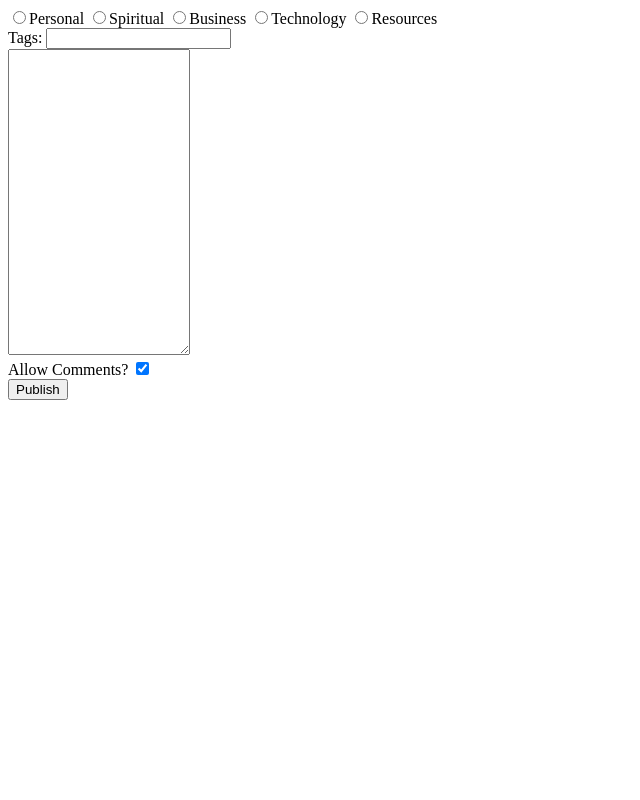
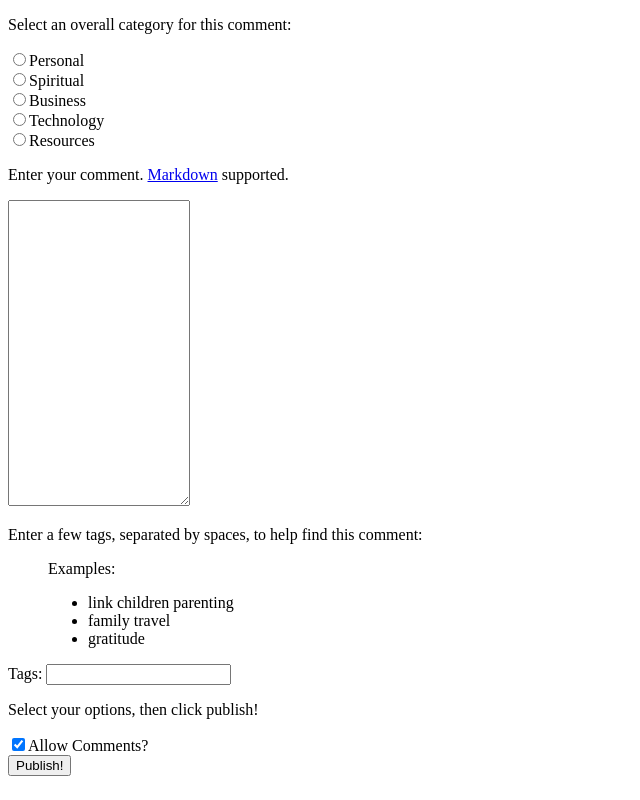
Before and after one commit to acbilson/chaos-micropub, a Flask app: template src/app/templates/create.html in a window 1280 px wide. Shown: the whole page, without its empty margins (0-640 px from the left). Run offline with Flask 2, Linux system fonts and the light colour scheme; the template is opened without the code that fills it, so the values that code supplies are empty.

Commit message:
updates ui

```diff
--- a/src/app/templates/create.html
+++ b/src/app/templates/create.html
@@ -1,38 +1,53 @@
 <!DOCTYPE html>
 <html>
+
 <head>
-  <title>Of Chaos and Order - Create</title>
-  <link href="{{ style }}" type="text/css" rel="stylesheet">
-  <link href="{{ normalize_style }}" type="text/css" rel="stylesheet">
+    <title>Of Chaos and Order - Create</title>
+    <link href="{{ style }}" type="text/css" rel="stylesheet">
+    <link href="{{ normalize_style }}" type="text/css" rel="stylesheet">
 </head>
-  <body>
+
+<body>
     <form action="{{ create_route }}" method="POST" class="entry-form">
 
-      <div class="categories">
-        <input type="radio" name="category" value="personal" class="category">Personal</input>
-        <input type="radio" name="category" value="spiritual" class="category">Spiritual</input>
-        <input type="radio" name="category" value="business" class="category">Business</input>
-        <input type="radio" name="category" value="technology" class="category">Technology</input>
-        <input type="radio" name="category" value="resources" class="category">Resources</input>
+      <p>Select an overall category for this comment:</p>
+       <div class="categories">
+            <div><input id="personal" type="radio" name="category" value="personal" class="category" /><label for="personal">Personal</label></div>
+            <div><input id="spiritual" type="radio" name="category" value="spiritual" class="category" /><label for="spiritual">Spiritual</label></div>
+            <div><input id="business" type="radio" name="category" value="business" class="category" /><label for="business">Business</label></div>
+            <div><input id="technology" type="radio" name="category" value="technology" class="category" /><label for=" technology">Technology</label></div>
+            <div><input id="resources" type="radio" name="category" value="resources" class="category" /><label for="resources">Resources</label></div>
       </div>
+
+      <p>Enter your comment. <a href="https://www.markdownguide.org/cheat-sheet">Markdown</a> supported.</p>
+      <div>
+        <textarea name="content" rows=20 class="content"></textarea>
+      </div>
+
+      <p>Enter a few tags, separated by spaces, to help find this comment:</p>
+
+      <blockquote>
+        Examples:<br />
+        <ul>
+        <li>link children parenting</li>
+        <li>family travel</li>
+        <li>gratitude</li>
+        </ul>
+      </blockquote>
 
       <div class="tags">
         <label for="tags">Tags:</label>
         <input type="text" name="tags" class="tag">
       </div>
 
-      <div>
-        <textarea name="content" rows=20 class="content"></textarea>
-      </div>
-
-      <div>
-      <label for="comments">Allow Comments?</label>
-      <input type="checkbox" id="comments" name="comments" checked>
+      <p>Select your options, then click publish!</p>
+      <div class="options">
+          <div><input id="comments" type="checkbox" name="comments" class="option" checked><label for="comments">Allow Comments?</label></div>
       </div>
 
       <div class="buttons">
         <input id="date" type="text" name="current_date" value="" hidden>
-        <button type="submit">Publish</button>
+        <button type="submit">Publish!</button>
       </div>
     </form>
       <script type="text/javascript" src="{{ script }}"></script>
```
Also changed, not shown: src/app/static/css/micropub.css (+46 -5 lines).
